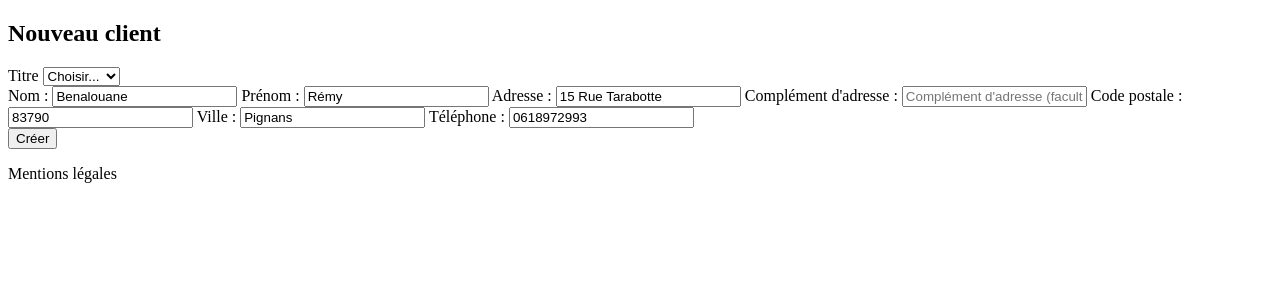
After one commit to RemyBen/MonPetitMVC, a PHP site: template templates/GestionClientView/creerClient.html.twig in a window 1280 px wide. The commit adds this page. Shown: the top 300 px of the page. Run offline with PHP 8.4, Linux system fonts and the light colour scheme; the template is opened without the code that fills it, so the values that code supplies are empty; some libraries are stand-ins or nearby versions.

Commit message:
insérer client

```diff
--- /dev/null
+++ b/templates/GestionClientView/creerClient.html.twig
@@ -0,0 +1,38 @@
+{%  extends "layout.html.twig" %}
+{%  block contenu %}
+    <div class="container">
+        <h2>Nouveau client</h2>
+        <form action="index.php?c=GestionClient&a=creerClient" method="post">
+            <div class="form-group">
+                <label for="titre">Titre</label>
+                <select class="form-group" id="titre" name="titreCli">
+                    <option>Choisir...</option>
+                    <option>Monsieur</option>
+                    <option>Madame</option>
+                </select>
+            </div>
+            <div class="form-group">
+                <label for="nom">Nom :</label>
+                <input type="text" class="form-control" id="nom" placeholder="Nom" name="nomCli" value="Benalouane">
+                <label for="prenom">Prénom :</label>
+                <input type="text" class="form-control" id="prenom" placeholder="Prénom" name="prenomCli" value="Rémy">
+                <label for="adresse1">Adresse :</label>
+                <input type="text" class="form-control" id="adresse1" placeholder="Adresse" name="adresseRue1Cli" value="15 Rue Tarabotte">
+                <label for="adresse2">Complément d'adresse :</label>
+                <a href="creerClient.html.twig"></a>
+                <input type="text" class="form-control" id="adresse2" placeholder="Complément d'adresse (facultatif)" name="adresseRue2Cli" value="">
+                <label for="CP">Code postale :</label>
+                <input type="text" class="form-control" id="cp" placeholder="Code postal" name="cpCli" value="83790">
+                <label for="ville">Ville :</label>
+                <input type="text" class="form-control" id="ville" placeholder="Ville" name="villeCli" value="Pignans">
+                <label for="tel">Téléphone :</label>
+                <input type="tel" class="form-control" id="tel" placeholder="tel" name="telCli" value="0618972993">
+            </div>
+            <button type="submit" class="btn btn-default">Créer</button>
+        </form>
+    </div>
+{%  endblock %}
+
+{%  block footer %}
+    {{ parent() }}
+{%  endblock %}
--- a/templates/GestionClientView/plusieursClients.html.twig
+++ b/templates/GestionClientView/plusieursClients.html.twig
@@ -33,5 +33,5 @@
 {% endblock %}
 {%  block footer %}
     {{  parent() }}
-    Fin de l'affichage
+    Nombre de clients : {{ clients|length }}
 {%  endblock %}
```
Also changed, not shown: src/Controller/GestionClientController.php (+11 -0 lines), src/Model/GestionClientModel.php (+16 -0 lines).
